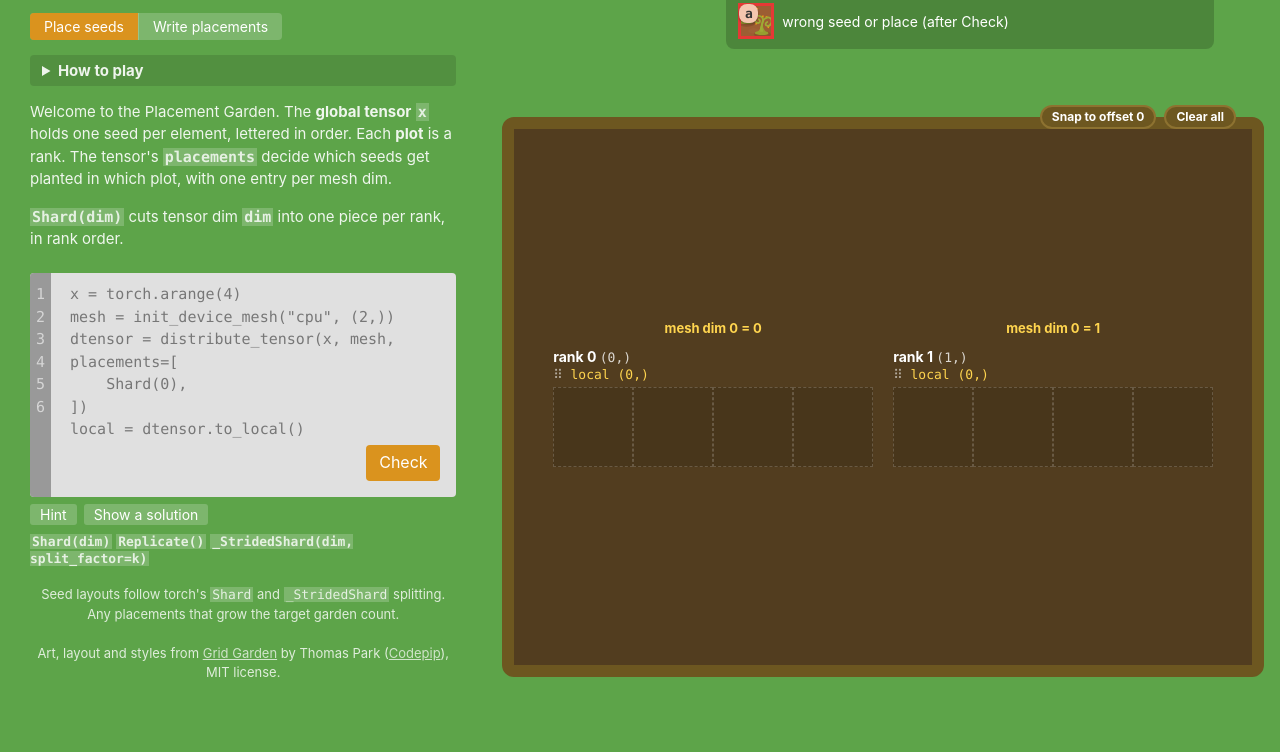
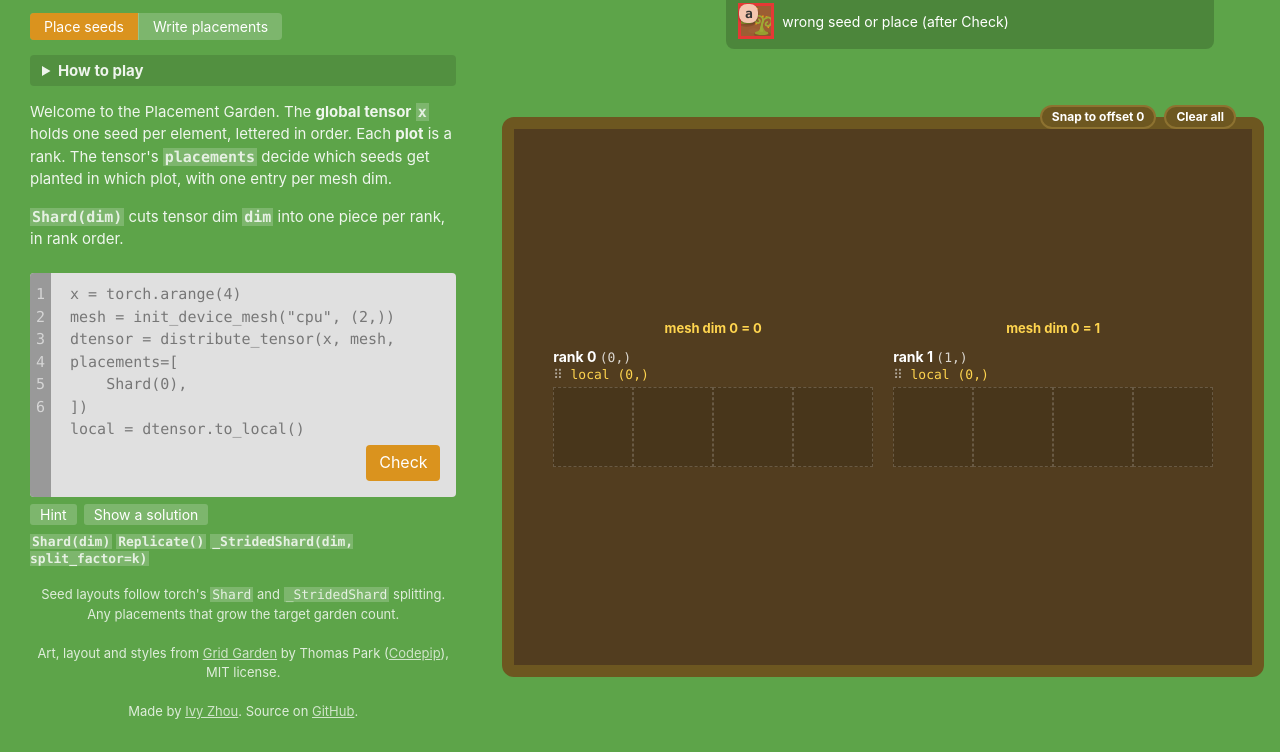
Before and after one commit to ivy-zhou/placement-garden, a plain HTML site: page index.html in a window 1280 px wide. Shown: the part 107-859 px from the top of the page. Before the commit the page ends 820 px from the top, so only its background shows below. Drawn offline with Linux system fonts and the light colour scheme.

Commit message:
Add a page description and credit links to the home page and source

```diff
--- a/index.html
+++ b/index.html
@@ -4,6 +4,7 @@
     <meta charset="utf-8">
     <title>Placement Garden - A game for learning DTensor placements</title>
     <meta name="viewport" content="width=device-width, initial-scale=1">
+    <meta name="description" content="A Grid Garden-style game for learning PyTorch DTensor placements: Shard, Replicate and _StridedShard.">
     <link rel="icon" href="images/favicon.ico">
     <link rel="stylesheet" href="css/style.css">
   </head>
@@ -58,6 +59,9 @@
       <div class="credits">
         Art, layout and styles from <a href="https://github.com/thomaspark/gridgarden/">Grid Garden</a> by Thomas Park (<a href="https://codepip.com">Codepip</a>), MIT license.
       </div>
+      <div class="credits">
+        Made by <a href="https://ivy-zhou.github.io/">Ivy Zhou</a>. Source on <a href="https://github.com/ivy-zhou/placement-garden">GitHub</a>.
+      </div>
     </section>
     <section id="view">
       <div id="seeds-band">
```
